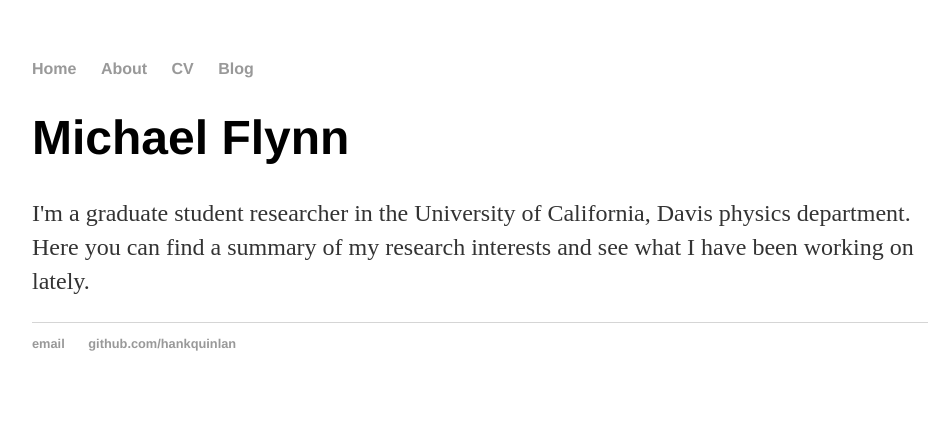
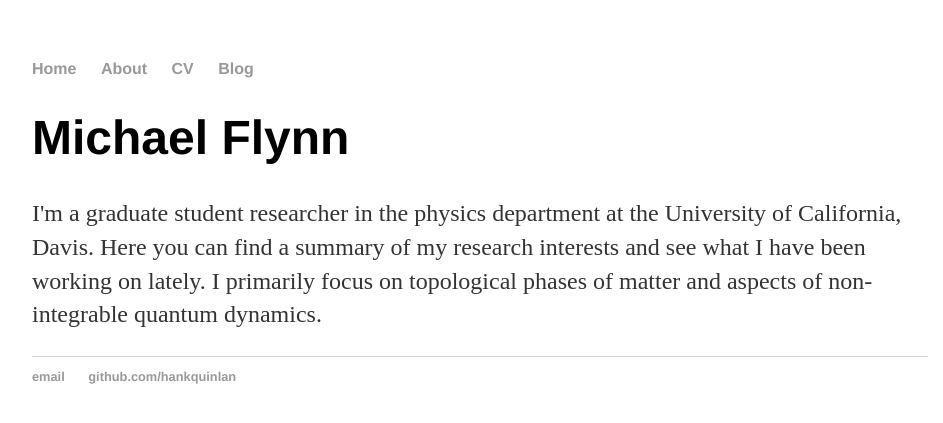
Before and after one commit to miflynn/miflynn.github.io, a Jekyll site: the page built from index.html, in a window 1280 px wide. Shown: the top 423 px of the page, without its empty margins (160-1103 px from the left). Built offline with Jekyll 4.4.1, drawn with Linux system fonts in a browser that asks for light colours.

Commit message:
Update index.html

```diff
--- a/index.html
+++ b/index.html
@@ -1,9 +1,10 @@
 ---
 layout: default
-title: Hank Quinlan, Horrible Cop
+title: Michael Flynn
 ---
 <div class="blurb">
 	<h1>Michael Flynn</h1>
-	<p>I'm a graduate student researcher in the University of California, Davis physics department.
-		Here you can find a summary of my research interests and see what I have been working on lately.</p>
+	<p>I'm a graduate student researcher in the physics department at the University of California, Davis.
+	   Here you can find a summary of my research interests and see what I have been working on lately.
+	   I primarily focus on topological phases of matter and aspects of non-integrable quantum dynamics.</p>
 </div><!-- /.blurb -->
```
